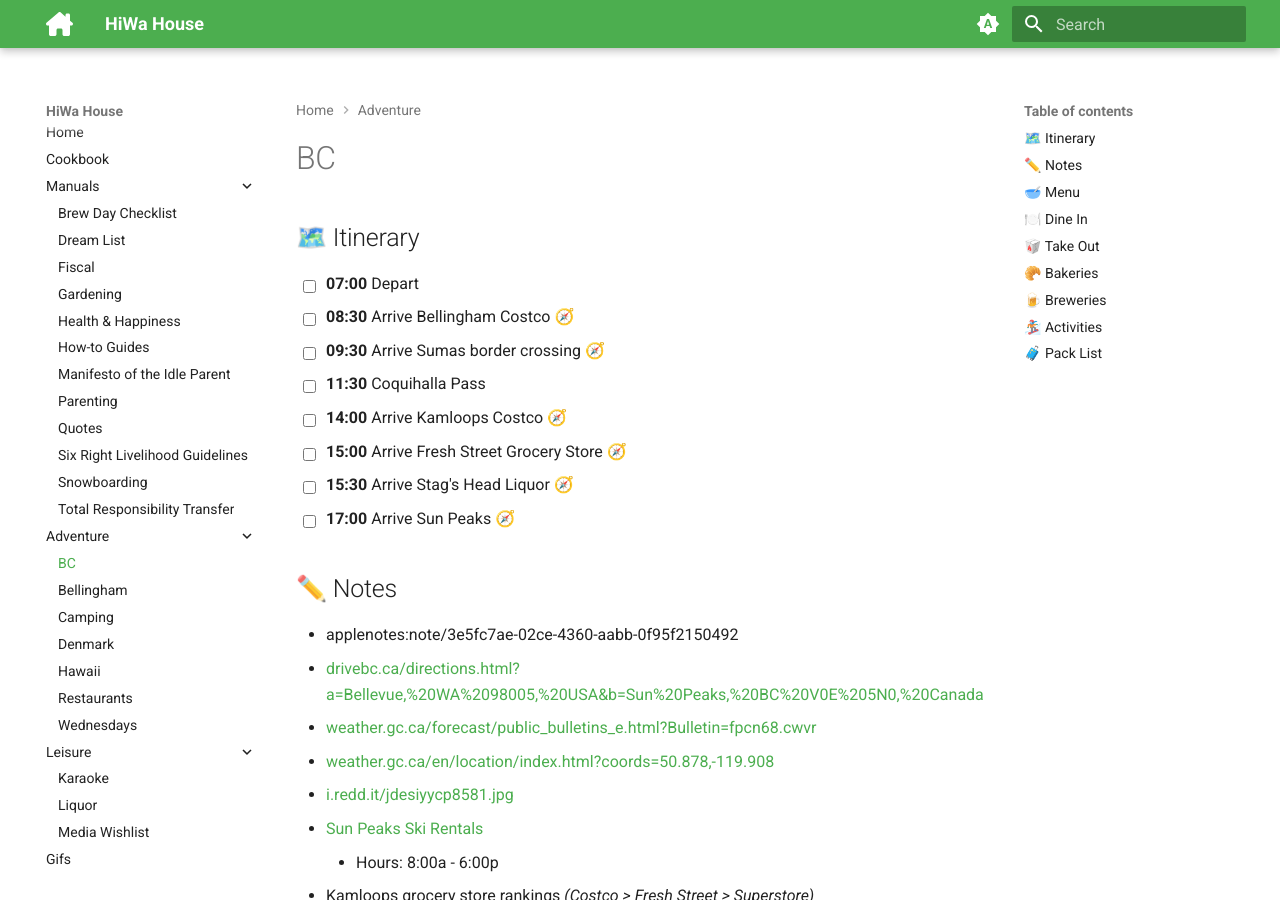
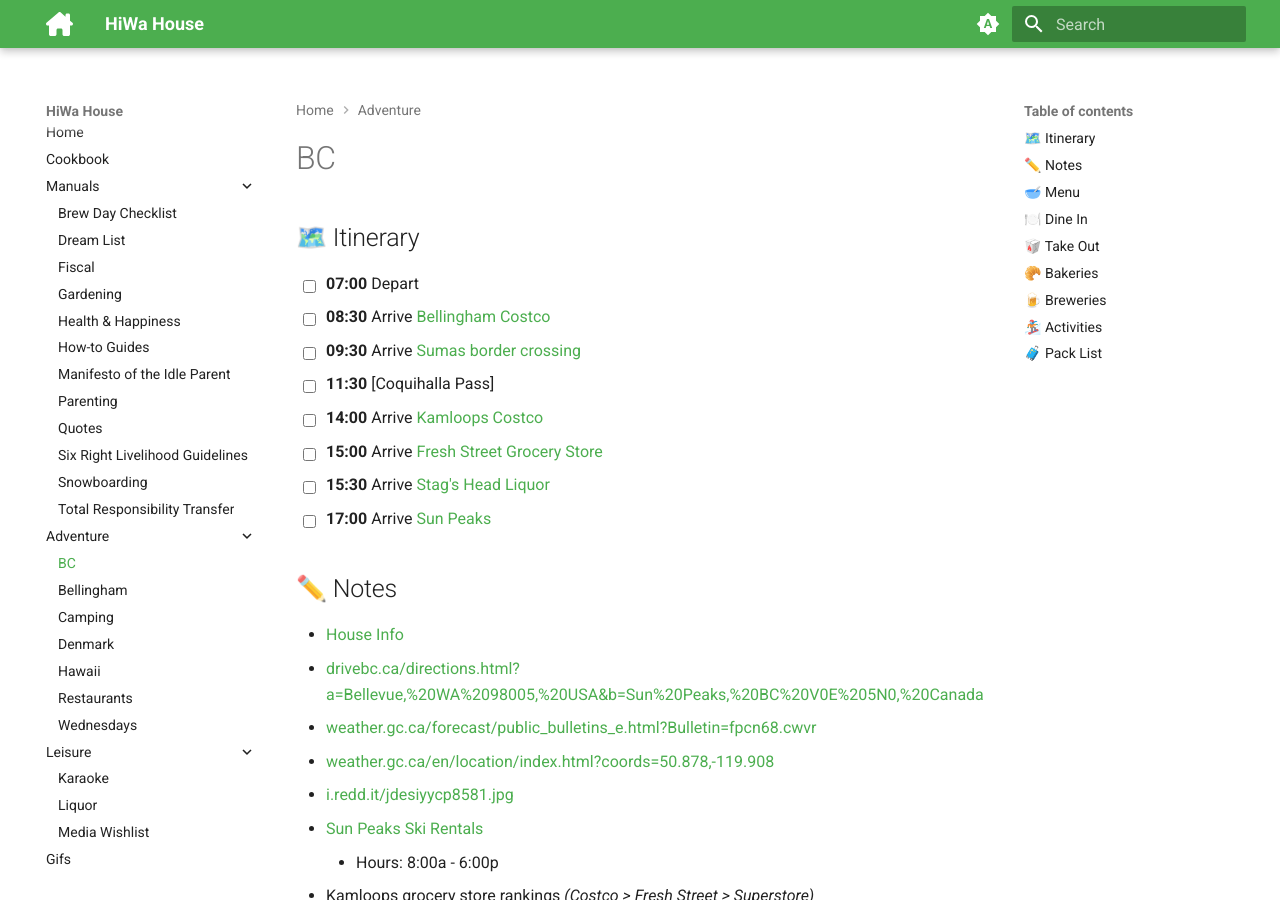
Before and after one commit to hiwa-house/teletraan, an MkDocs documentation site: the page built from docs/adventure/bc.md, in a window 1280 px wide and 900 px high. Built offline with MkDocs 1.6.1 and Material for MkDocs 9.7.7, drawn with Linux system fonts in a browser that asks for light colours; comment, search, counter and statistics services are not loaded.

Commit message:
Update bc.md

```diff
--- a/docs/adventure/bc.md
+++ b/docs/adventure/bc.md
@@ -3,17 +3,17 @@
 ## 🗺️ Itinerary
 
 - [ ]	**07:00**	Depart
-- [ ]	**08:30**	Arrive Bellingham Costco	[🧭](https://maps.apple.com/?daddr=Costco+Gas+Station,+4125+Arctic+Ave,+Bellingham,+WA+98226)
-- [ ]	**09:30**	Arrive Sumas border crossing	[🧭](https://maps.apple.com/?daddr=SR+9+General+Purpose,+2+Sumas+Way,+Abbotsford,+BC+V2S+8B7,+Canada)
-- [ ]	**11:30**	Coquihalla Pass
-- [ ]	**14:00**	Arrive Kamloops Costco	[🧭](https://maps.apple.com/?daddr=Costco+Wholesale,+Versatile+Drive,+Kamloops,+BC,+Canada)
-- [ ]	**15:00**	Arrive Fresh Street Grocery Store	[🧭](https://maps.apple.com/?daddr=Fresh+St.+Market+-+Kamloops,+Trans-Canada+Highway,+Kamloops,+BC,+Canada)
-- [ ]	**15:30**	Arrive Stag's Head Liquor	[🧭](https://maps.apple.com/?daddr=Stag's+Head+Liquor+Store,+Princeton-Kamloops+Highway,+Kamloops,+BC,+Canada)
-- [ ]	**17:00**	Arrive Sun Peaks	[🧭](https://maps.apple.com/?daddr=5035+Valley+Drive,+Sun+Peaks,+BC+V0E+5N0,+Canada)
+- [ ]	**08:30**	Arrive [Bellingham Costco](https://maps.apple.com/?daddr=Costco+Gas+Station,+4125+Arctic+Ave,+Bellingham,+WA+98226)
+- [ ]	**09:30**	Arrive [Sumas border crossing](https://maps.apple.com/?daddr=SR+9+General+Purpose,+2+Sumas+Way,+Abbotsford,+BC+V2S+8B7,+Canada)
+- [ ]	**11:30**	[Coquihalla Pass]
+- [ ]	**14:00**	Arrive [Kamloops Costco](https://maps.apple.com/?daddr=Costco+Wholesale,+Versatile+Drive,+Kamloops,+BC,+Canada)
+- [ ]	**15:00**	Arrive [Fresh Street Grocery Store](https://maps.apple.com/?daddr=Fresh+St.+Market+-+Kamloops,+Trans-Canada+Highway,+Kamloops,+BC,+Canada)
+- [ ]	**15:30**	Arrive [Stag's Head Liquor](https://maps.apple.com/?daddr=Stag's+Head+Liquor+Store,+Princeton-Kamloops+Highway,+Kamloops,+BC,+Canada)
+- [ ]	**17:00**	Arrive [Sun Peaks](https://maps.apple.com/?daddr=5035+Valley+Drive,+Sun+Peaks,+BC+V0E+5N0,+Canada)
 
 ## ✏️ Notes
 
-* applenotes:note/3e5fc7ae-02ce-4360-aabb-0f95f2150492
+* [House Info](applenotes:note/3e5fc7ae-02ce-4360-aabb-0f95f2150492)
 * https://drivebc.ca/directions.html?a=Bellevue,%20WA%2098005,%20USA&b=Sun%20Peaks,%20BC%20V0E%205N0,%20Canada
 * https://weather.gc.ca/forecast/public_bulletins_e.html?Bulletin=fpcn68.cwvr
 * https://weather.gc.ca/en/location/index.html?coords=50.878,-119.908
```
